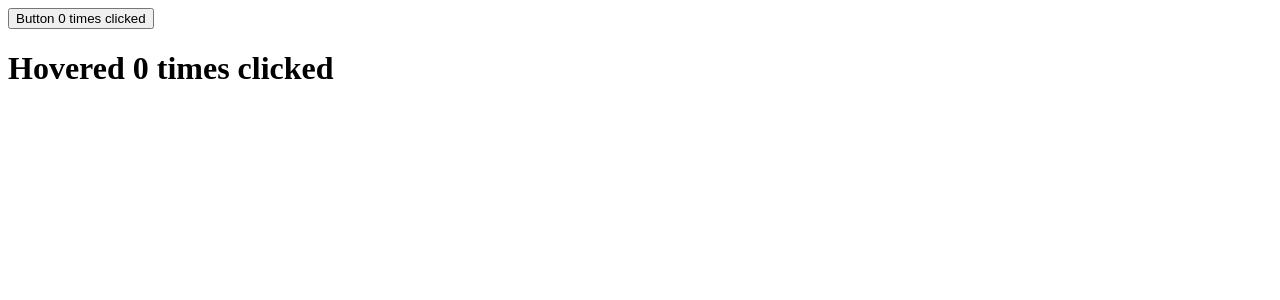
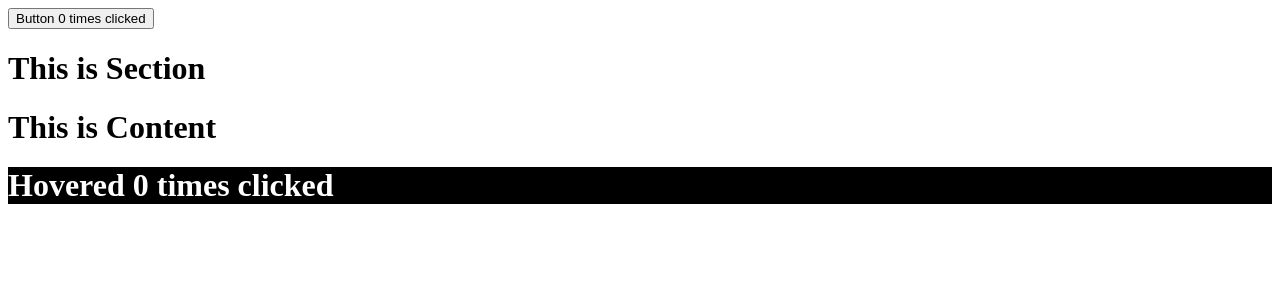
Before and after one commit to HasanMdKamrul/raectHigherOrderComponent, a React (Create React App) app: page / in a window 1280 px wide. Shown: the top 300 px of the page. Built offline with nearby package versions, Linux system fonts and the light colour scheme.

Commit message:
context Api explored

```diff
--- a/src/App.js
+++ b/src/App.js
@@ -1,22 +1,32 @@
+import React from 'react';
 import ClickCounter from './Components/ClickCounter';
-import ClickHover from './Components/ClickHover';
+import ThemeContext from './Components/Contexts/ThemeContext';
 import Intermediate from './Components/Intermediate';
+import Section from './Components/Section';
 
-function App() {
+class App extends React.Component {
+
+  state = {
+    theme: 'dark',
+  };
+
+  render() {
+    const {theme} = this.state;
     return (
-    <div>
+
+      <div className="app">
         <Intermediate>
           {(count,increment) =>{
                 return (<ClickCounter count={count} increment={increment}/>)
           }}
         </Intermediate>
-      <Intermediate>
-      {(count,increment) =>{
-          return (<ClickHover count={count} increment={increment}/>)
-        }}
-      </Intermediate>
+        <ThemeContext.Provider value={{theme}} >
+          <Section  />
+        </ThemeContext.Provider>
       </div>
+
     )
+  }
 
 }
 
--- a/src/Components/ClickHover.js
+++ b/src/Components/ClickHover.js
@@ -1,8 +1,9 @@
-export default function ClickHover({count,increment}){
+export default function ClickHover({count,increment,theme}){
 
+    const style = theme === 'dark' ? { backgroundColor: '#000000', color: '#ffffff'} : null;
     return (
         <div>
-            <h1 onMouseOver={increment}>
+            <h1 onMouseOver={increment} style={style}>
                 Hovered {count} times clicked
             </h1>
         </div>
--- /dev/null
+++ b/src/Components/Content.js
@@ -0,0 +1,21 @@
+import ClickHover from './ClickHover';
+import ThemeContext from './Contexts/ThemeContext';
+import Intermediate from './Intermediate';
+
+export default function Content(){
+
+    return (
+       <div>
+            <h1>This is Content</h1>
+            <Intermediate>
+                {(count,increment) => (
+                    <ThemeContext.Consumer>
+                        {({theme}) => (
+                            <ClickHover count={count} increment={increment} theme={theme}/>
+                        )}
+                    </ThemeContext.Consumer>
+                )}
+            </Intermediate>
+       </div>
+    )
+}
--- /dev/null
+++ b/src/Components/Contexts/ThemeContext.js
@@ -0,0 +1,5 @@
+import React from 'react';
+
+const ThemeContext = React.createContext()
+
+export default ThemeContext;
--- /dev/null
+++ b/src/Components/Section.js
@@ -0,0 +1,12 @@
+import Content from './Content';
+
+
+export default function({theme}){
+
+    return (
+        <div>
+            <h1>This is Section</h1>
+            <Content theme={theme} />
+        </div>
+    )
+}
```
Also changed, not shown: 1 other file (tests, documents, lock files or other folders). Lines whose indentation alone changed are shown as unchanged.
